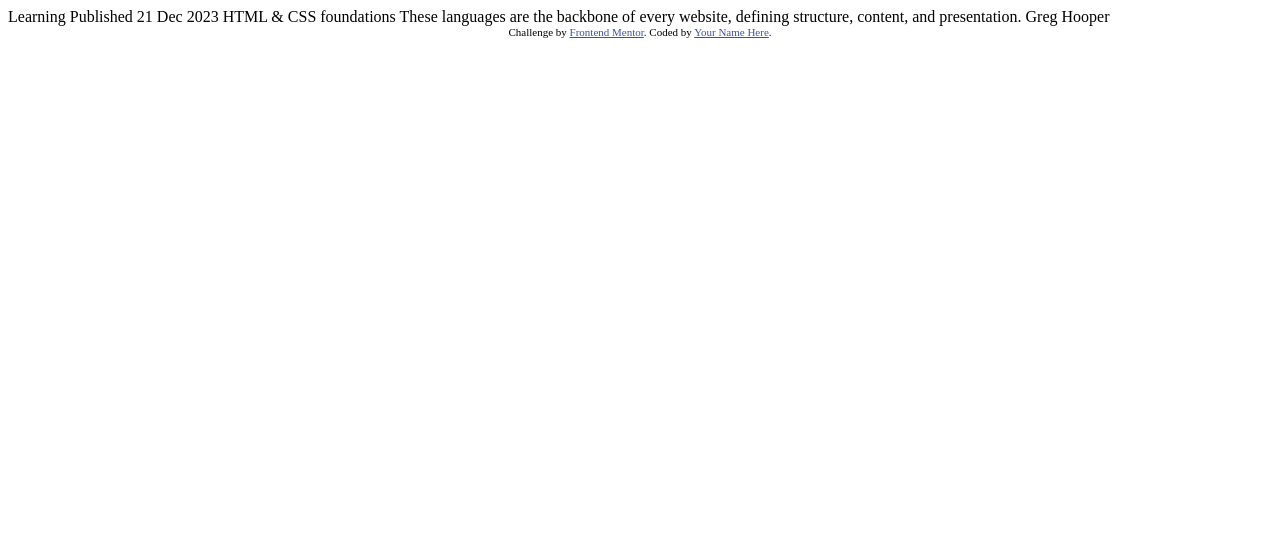
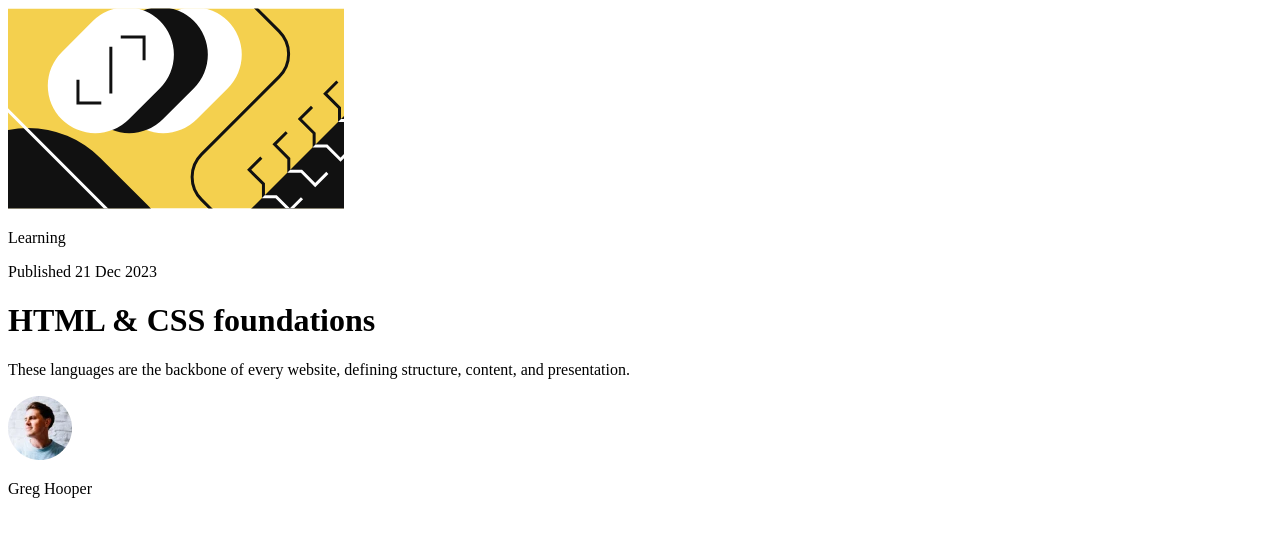
Before and after one commit to NavarroEmiliano/blog-preview-card, a plain HTML site: page index.html in a window 1280 px wide. Drawn offline with Linux system fonts and the light colour scheme.

Commit message:
html structure

```diff
--- a/index.html
+++ b/index.html
@@ -1,34 +1,51 @@
 <!DOCTYPE html>
 <html lang="en">
+
 <head>
   <meta charset="UTF-8">
-  <meta name="viewport" content="width=device-width, initial-scale=1.0"> <!-- displays site properly based on user's device -->
+  <meta name="viewport" content="width=device-width, initial-scale=1.0">
 
   <link rel="icon" type="image/png" sizes="32x32" href="./assets/images/favicon-32x32.png">
 
-  <title>Frontend Mentor | Blog preview card</title>
+  <title>Blog preview card</title>
 
-  <!-- Feel free to remove these styles or customise in your own stylesheet 👍 -->
-  <style>
-    .attribution { font-size: 11px; text-align: center; }
-    .attribution a { color: hsl(228, 45%, 44%); }
-  </style>
 </head>
+
 <body>
 
-  Learning
+  <main class="main-container">
 
-  Published 21 Dec 2023
+    <img class="blog-img" src="/assets/images/illustration-article.svg" alt="">
 
-  HTML & CSS foundations
+    <div class="main-container__content">
+      <p class="main-container__category">
+        Learning
+      </p>
+      <p class="main-container__publish-date">
+        Published 21 Dec 2023
+      </p>
 
-  These languages are the backbone of every website, defining structure, content, and presentation.
+      <h1 class="main-container__title">
+        HTML & CSS foundations
+      </h1>
 
-  Greg Hooper
+      <p class="main-container__description">
+        These languages are the backbone of every website, defining structure, content, and presentation.
+      </p>
 
-  <div class="attribution">
-    Challenge by <a href="https://www.frontendmentor.io?ref=challenge" target="_blank">Frontend Mentor</a>.
-    Coded by <a href="#">Your Name Here</a>.
-  </div>
+      <div class="author">
+        <img class="author__img" src="/assets/images/image-avatar.webp" alt="">
+        <p class="author__name">
+          Greg Hooper
+        </p>
+      </div>
+
+    </div>
+
+
+  </main>
+
+
 </body>
+
 </html>
--- /dev/null
+++ b/style.css
@@ -0,0 +1,6 @@
+:root {
+    --yellow: #F4D04E;
+    --white: #FFFFFF;
+    --gray-500: #6B6B6B;
+    --gray-950: #121212;
+}
```
Also changed, not shown: preview.jpg (deleted), 1 other file.
